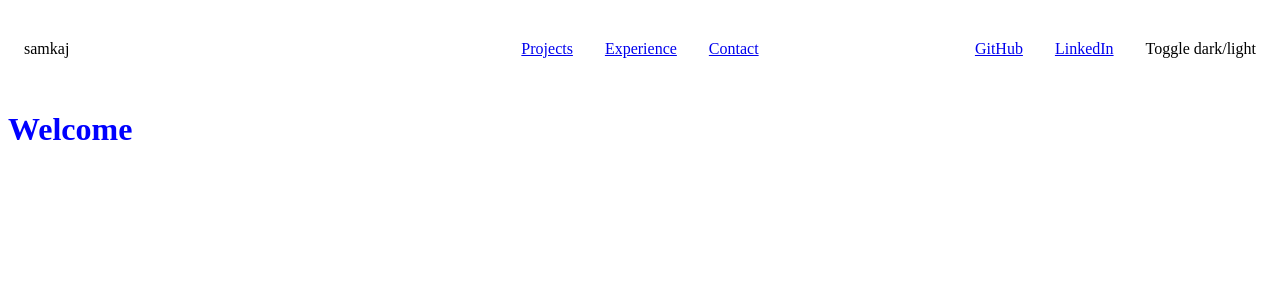
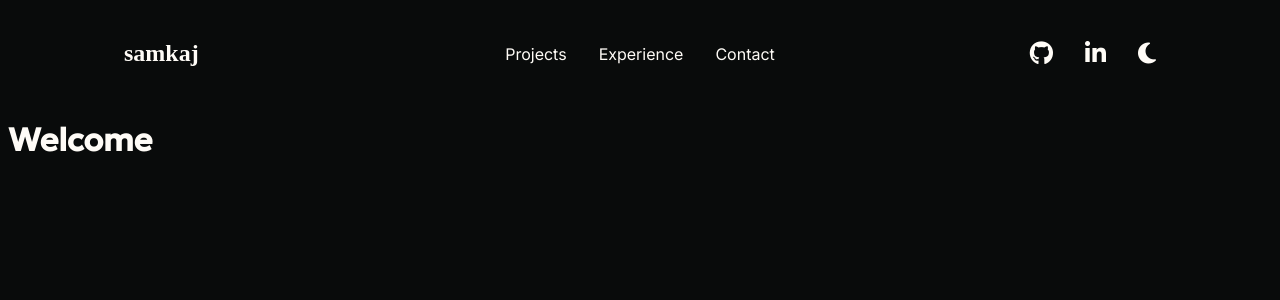
Before and after one commit to samkaj/samkaj.github.io, a SvelteKit app: page / in a window 1280 px wide. Shown: the top 300 px of the page. Built offline with nearby package versions, Linux system fonts and the light colour scheme.

Commit message:
Add appearance toggle

```diff
--- a/src/app.html
+++ b/src/app.html
@@ -1,6 +1,7 @@
 <!DOCTYPE html>
-<html lang="en">
+<html lang="en" data-theme="dark">
 	<head>
+		<script src="https://kit.fontawesome.com/3f0d017cb6.js" crossorigin="anonymous"></script>
 		<meta charset="utf-8" />
 		<link rel="icon" href="%sveltekit.assets%/favicon.png" />
 		<meta name="viewport" content="width=device-width, initial-scale=1" />
--- /dev/null
+++ b/src/css/_colors.scss
@@ -0,0 +1,27 @@
+html[data-theme='dark'] {
+	--primary: #ff3562;
+	--bg: #090b0b;
+	--fg: #fffcf7;
+}
+
+html[data-theme='light'] {
+	--primary: #ff3562;
+	--bg: #fffcf7;
+	--fg: #090b0b;
+}
+
+html {
+	background-color: var(--bg);
+}
+
+h1,
+h2,
+h3,
+h4,
+h5,
+h6,
+p,
+a,
+i {
+	color: var(--fg);
+}
--- a/src/css/main.scss
+++ b/src/css/main.scss
@@ -1,3 +1,22 @@
-h1 {
-    color: blue;
+@import url('https://fonts.googleapis.com/css2?family=Geologica:wght@400;500&family=Inter&display=swap');
+h1,
+h2,
+h3,
+h4,
+h5,
+h6 {
+	font-family: 'Geologica', sans-serif;
 }
+
+* {
+	font-family: 'Inter', sans-serif;
+	transition: background-color 0.1s ease-in-out;
+}
+
+button {
+	all: unset;
+}
+
+button:hover {
+    cursor: pointer;
+}
--- a/src/css/nav.scss
+++ b/src/css/nav.scss
@@ -1,7 +1,10 @@
+@use 'colors' as *;
+
 nav {
 	display: flex;
 	justify-content: space-between;
 	align-items: center;
+    margin: 0 100px;
 
 	ul {
 		display: flex;
@@ -22,4 +25,24 @@ nav {
 		float: left;
 		margin: 1em;
 	}
+
+	#home-logo a {
+		font-size: 1.5em;
+		font-family: 'Lexend';
+		text-decoration: none;
+		font-weight: bold;
 	}
+
+	a {
+		text-decoration: none;
+        transition: color 0.1s linear;
+	}
+
+	a:hover {
+        color: var(--primary);
+	}
+
+    i {
+        font-size: 1.5em;
+    }
+}
--- a/src/routes/+layout.svelte
+++ b/src/routes/+layout.svelte
@@ -1,12 +1,23 @@
 <script lang="ts">
-    import "../css/nav.scss"
-    import "../css/main.scss"
+	import '../css/nav.scss';
+	import '../css/main.scss';
 	export const prerender = true;
+	let themeClass = 'fa-moon';
+	function toggleDarkMode() {
+		const html = document.documentElement;
+		if (themeClass === 'fa-moon') {
+			themeClass = 'fa-sun';
+			html.setAttribute('data-theme', 'light');
+			return;
+		}
+		themeClass = 'fa-moon';
+		html.setAttribute('data-theme', 'dark');
+	}
 </script>
 
 <nav>
 	<ul>
-		<li>samkaj</li>
+		<li id="home-logo"><a href="/">samkaj</a></li>
 	</ul>
 
 	<ul id="mid">
@@ -16,9 +27,13 @@
 	</ul>
 
 	<ul id="right">
-		<li><a href="https://github.com/samkaj">GitHub</a></li>
-		<li><a href="https://linkedin.com/samuel-kajava">LinkedIn</a></li>
-		<li>Toggle dark/light</li>
+		<li><a href="https://github.com/samkaj"><i class="fa-brands fa-github" /></a></li>
+		<li><a href="https://linkedin.com/samuel-kajava"><i class="fa-brands fa-linkedin-in" /></a></li>
+		<li>
+			<button on:click={toggleDarkMode}>
+				<i class={`fa-solid ${themeClass}`} />
+			</button>
+		</li>
 	</ul>
 </nav>
 <slot />
```
Lines whose indentation alone changed are shown as unchanged.
